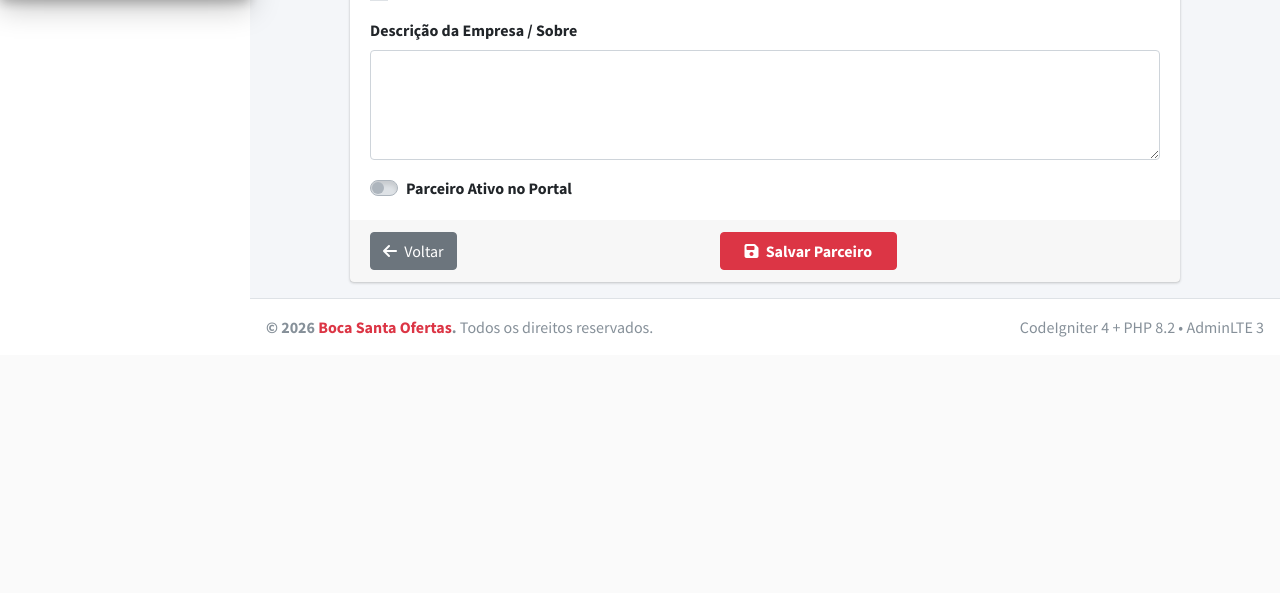
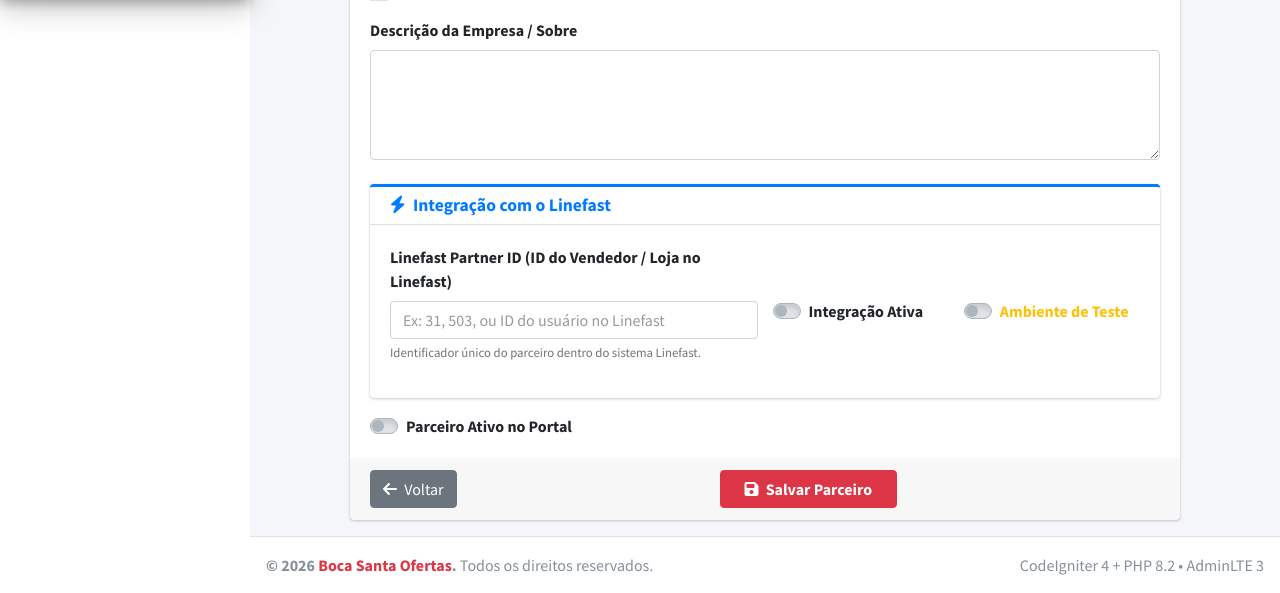
Before and after one commit to edulara-bit/novobocasanta, a CodeIgniter 4 app: the page made by app/Views/admin/parceiros/form.php in a window 1280 px wide. Shown: the part 807-1400 px from the top of the page. Before the commit the page ends 1144 px from the top, so only its background shows below. Run offline with PHP 8.4 and a stand-in for CodeIgniter, Linux system fonts and the light colour scheme; the template is opened without the code that fills it, so the values that code supplies are empty; some libraries are stand-ins or nearby versions.

Commit message:
feat(admin): permitir vincular e ativar Linefast Partner ID na tela de edicao de parceiros

```diff
--- a/app/Controllers/Admin/Parceiros.php
+++ b/app/Controllers/Admin/Parceiros.php
@@ -87,6 +87,9 @@ class Parceiros extends BaseController
             'par_instagram'   => $this->request->getPost('par_instagram'),
             'par_descricao'   => $this->request->getPost('par_descricao'),
             'par_ativo'       => $this->request->getPost('par_ativo') ? '1' : '0',
+            'linefast_partner_id' => trim((string)$this->request->getPost('linefast_partner_id')),
+            'linefast_ativo'      => $this->request->getPost('linefast_ativo') ? 1 : 0,
+            'linefast_is_test'    => $this->request->getPost('linefast_is_test') ? 1 : 0,
             'par_senha'       => md5($this->request->getPost('par_senha') ?: '123456'),
             'par_datacadastro'=> date('Y-m-d'),
         ];
@@ -150,6 +153,9 @@ class Parceiros extends BaseController
             'par_instagram'   => $this->request->getPost('par_instagram'),
             'par_descricao'   => $this->request->getPost('par_descricao'),
             'par_ativo'       => $this->request->getPost('par_ativo') ? '1' : '0',
+            'linefast_partner_id' => trim((string)$this->request->getPost('linefast_partner_id')),
+            'linefast_ativo'      => $this->request->getPost('linefast_ativo') ? 1 : 0,
+            'linefast_is_test'    => $this->request->getPost('linefast_is_test') ? 1 : 0,
             'par_alteracao'   => date('Y-m-d'),
         ];
 
--- a/app/Views/admin/parceiros/form.php
+++ b/app/Views/admin/parceiros/form.php
@@ -126,6 +126,35 @@
                         <textarea name="par_descricao" id="par_descricao" rows="4" class="form-control"><?= esc($parceiro->par_descricao ?? old('par_descricao') ?? '') ?></textarea>
                     </div>
 
+                    <div class="card card-outline card-primary mt-4">
+                        <div class="card-header py-2">
+                            <h5 class="card-title font-weight-bold mb-0 text-primary">
+                                <i class="fas fa-bolt mr-1"></i> Integração com o Linefast
+                            </h5>
+                        </div>
+                        <div class="card-body">
+                            <div class="row">
+                                <div class="col-md-6 form-group">
+                                    <label for="linefast_partner_id">Linefast Partner ID (ID do Vendedor / Loja no Linefast)</label>
+                                    <input type="text" name="linefast_partner_id" id="linefast_partner_id" class="form-control" value="<?= esc($parceiro->linefast_partner_id ?? old('linefast_partner_id') ?? '') ?>" placeholder="Ex: 31, 503, ou ID do usuário no Linefast">
+                                    <small class="form-text text-muted">Identificador único do parceiro dentro do sistema Linefast.</small>
+                                </div>
+                                <div class="col-md-3 form-group d-flex align-items-center mt-3">
+                                    <div class="custom-control custom-switch">
+                                        <input type="checkbox" name="linefast_ativo" class="custom-control-input" id="linefast_ativo" value="1" <?= (!empty($parceiro) && !empty($parceiro->linefast_ativo)) ? 'checked' : '' ?>>
+                                        <label class="custom-control-label font-weight-bold" for="linefast_ativo">Integração Ativa</label>
+                                    </div>
+                                </div>
+                                <div class="col-md-3 form-group d-flex align-items-center mt-3">
+                                    <div class="custom-control custom-switch">
+                                        <input type="checkbox" name="linefast_is_test" class="custom-control-input" id="linefast_is_test" value="1" <?= (!empty($parceiro) && !empty($parceiro->linefast_is_test)) ? 'checked' : '' ?>>
+                                        <label class="custom-control-label text-warning font-weight-bold" for="linefast_is_test">Ambiente de Teste</label>
+                                    </div>
+                                </div>
+                            </div>
+                        </div>
+                    </div>
+
                     <div class="custom-control custom-switch mt-3">
                         <input type="checkbox" name="par_ativo" class="custom-control-input" id="par_ativo" value="1" <?= (!empty($parceiro) && $parceiro->par_ativo == '1') || empty($parceiro) ? 'checked' : '' ?>>
                         <label class="custom-control-label font-weight-bold" for="par_ativo">Parceiro Ativo no Portal</label>
```
